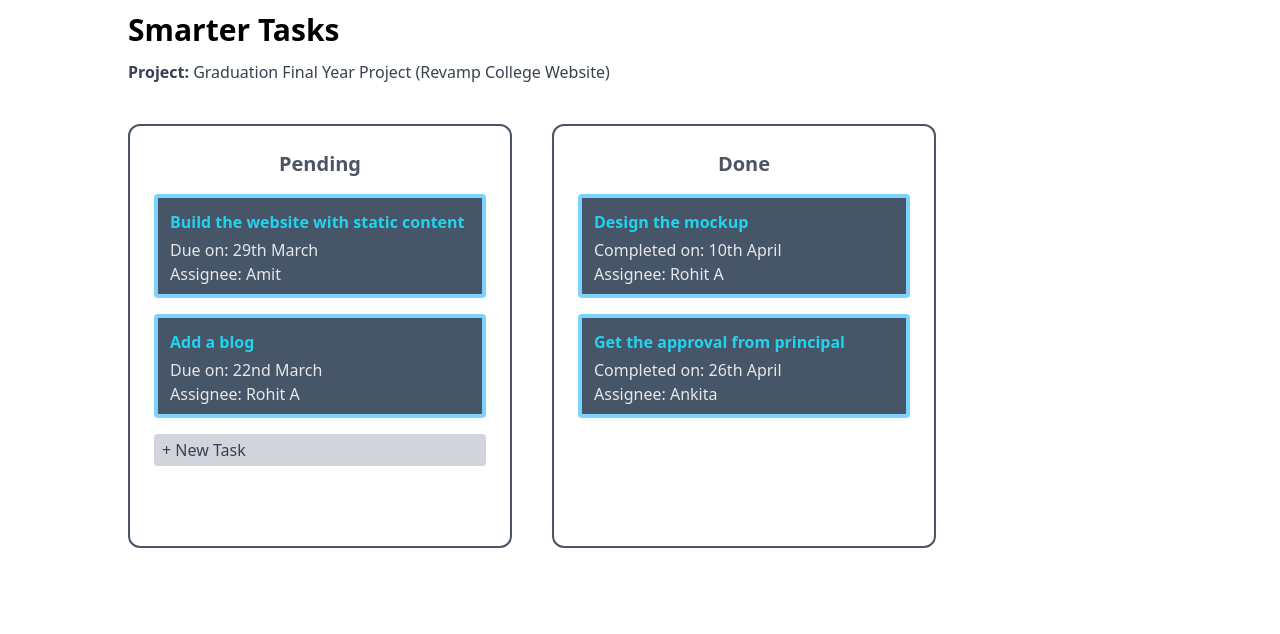
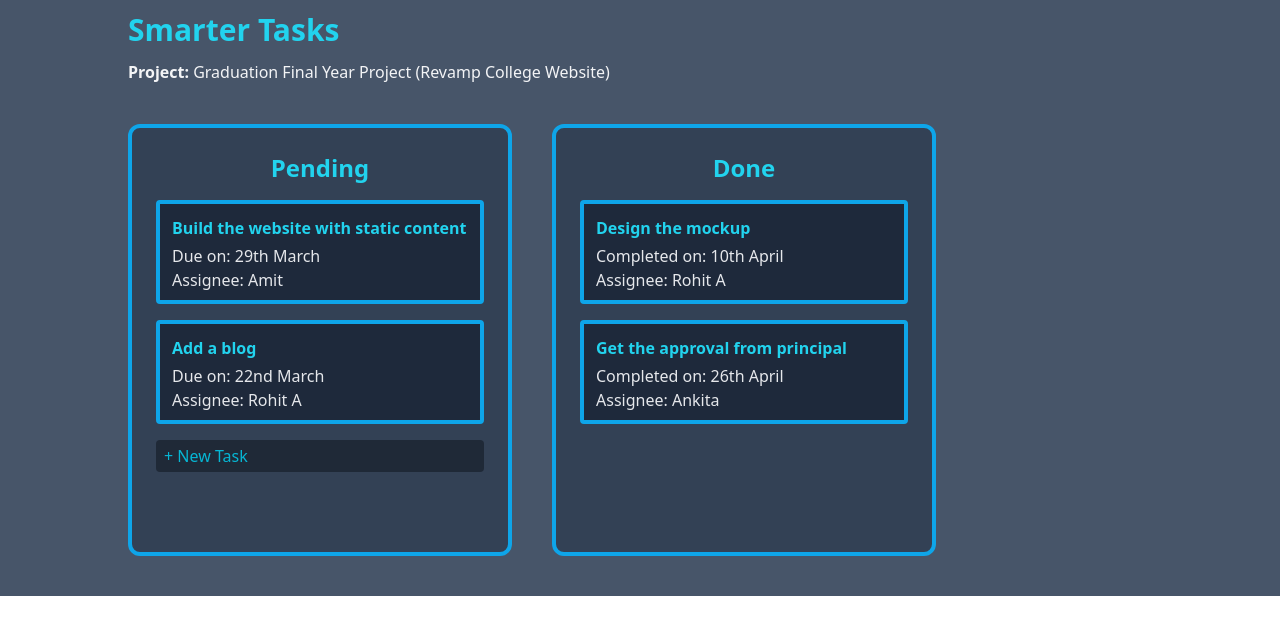
Before and after one commit to kshitijv256/react-typescript, a React (Create React App) app in the folder hello-react/: page / in a window 1280 px wide. Shown: the top 634 px of the page. Built offline with nearby package versions, Linux system fonts and the light colour scheme.

Commit message:
Changed UI colors

```diff
--- a/hello-react/src/App.js
+++ b/hello-react/src/App.js
@@ -2,8 +2,8 @@ import TaskCard from "./TaskCard";
 
 const Block = (props) => {
   return (
-    <div className="border-2 border-gray-600 rounded-xl p-6 my-10 flex flex-col items-center gap-4 min-w-[30vw] pb-20">
-      <h2 className="font-semibold text-gray-600 text-xl">
+    <div className="border-4 bg-slate-700 border-sky-500 rounded-xl p-6 my-10 flex flex-col items-center gap-4 min-w-[30vw] pb-20">
+      <h2 className="font-semibold text-cyan-400 text-2xl">
         {props.block.title}
       </h2>
       {props.children}
@@ -14,10 +14,10 @@ const Block = (props) => {
 function App() {
   return (
     <div className="App">
-      <div className="w-full flex items-center justify-center">
+      <div className="w-full h-full bg-slate-600 flex items-center justify-center">
         <div className="flex flex-col w-4/5">
-          <h1 className="font-bold text-3xl my-3">Smarter Tasks</h1>
-          <p className="text-gray-700">
+          <h1 className="font-bold text-3xl my-3 text-cyan-400">Smarter Tasks</h1>
+          <p className="text-gray-100">
             <b>Project: </b>Graduation Final Year Project (Revamp College
             Website)
           </p>
@@ -33,7 +33,7 @@ function App() {
                 dueDate="22nd March"
                 assigneeName="Rohit A"
               />
-              <div className="bg-gray-300 text-gray-700 px-2 py-1 w-full rounded">
+              <div className="bg-gray-800 text-cyan-500 px-2 py-1 w-full rounded">
                 + New Task
               </div>
             </Block>
--- a/hello-react/src/TaskCard.js
+++ b/hello-react/src/TaskCard.js
@@ -6,7 +6,7 @@ const TaskCard = (props) => {
     label = `Completed on: ${props.completedAtDate}`;
   }
   return (
-    <div className="task-card border-4 px-3 py-2 border-sky-300 bg-slate-600 rounded w-full text-gray-200">
+    <div className="task-card border-4 px-3 py-2 border-sky-500 bg-slate-800 rounded w-full text-gray-200">
       <h2 className="font-semibold py-1 text-cyan-400">{props.title}</h2>
       <p>{label}</p>
       <p>Assignee: {props.assigneeName}</p>
```
